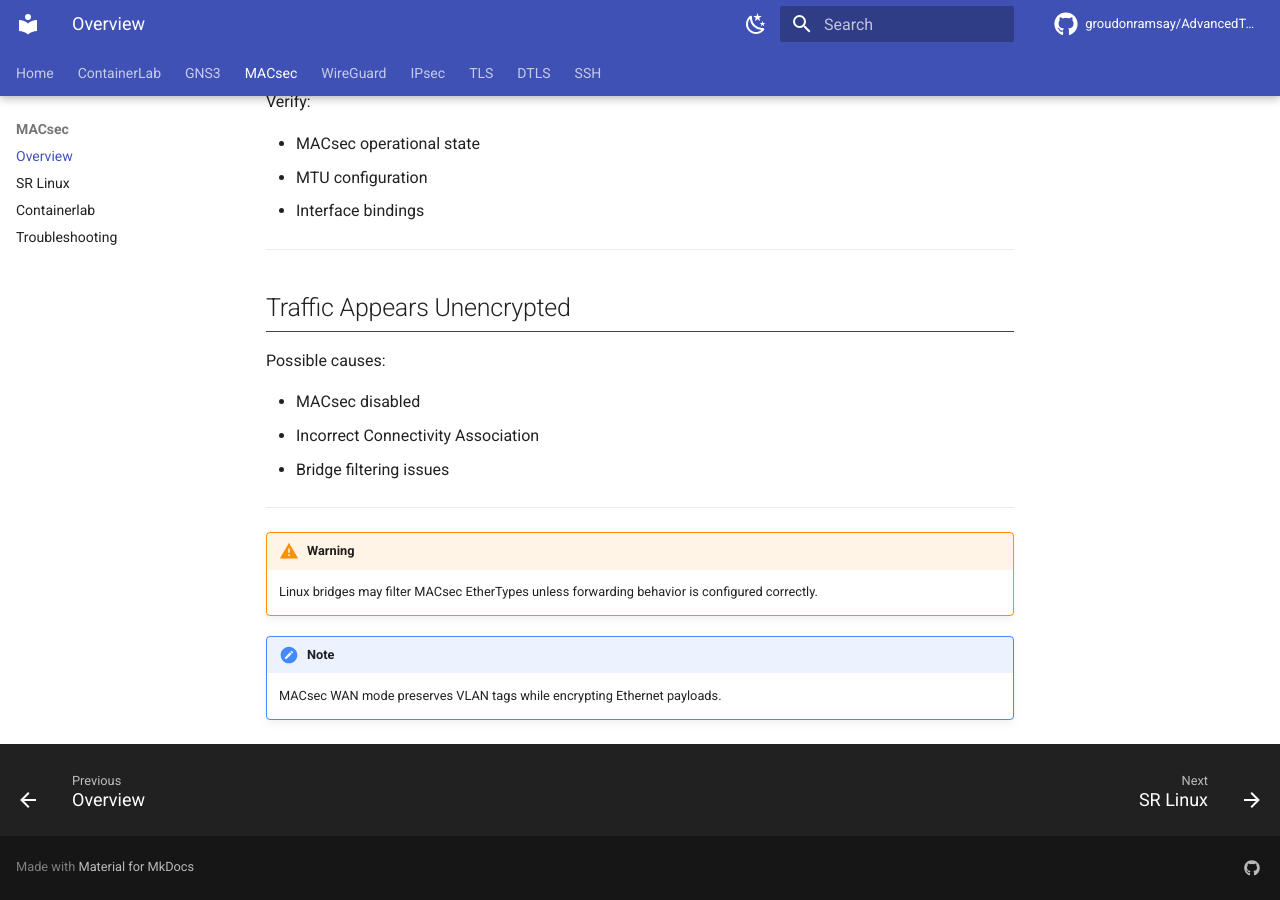
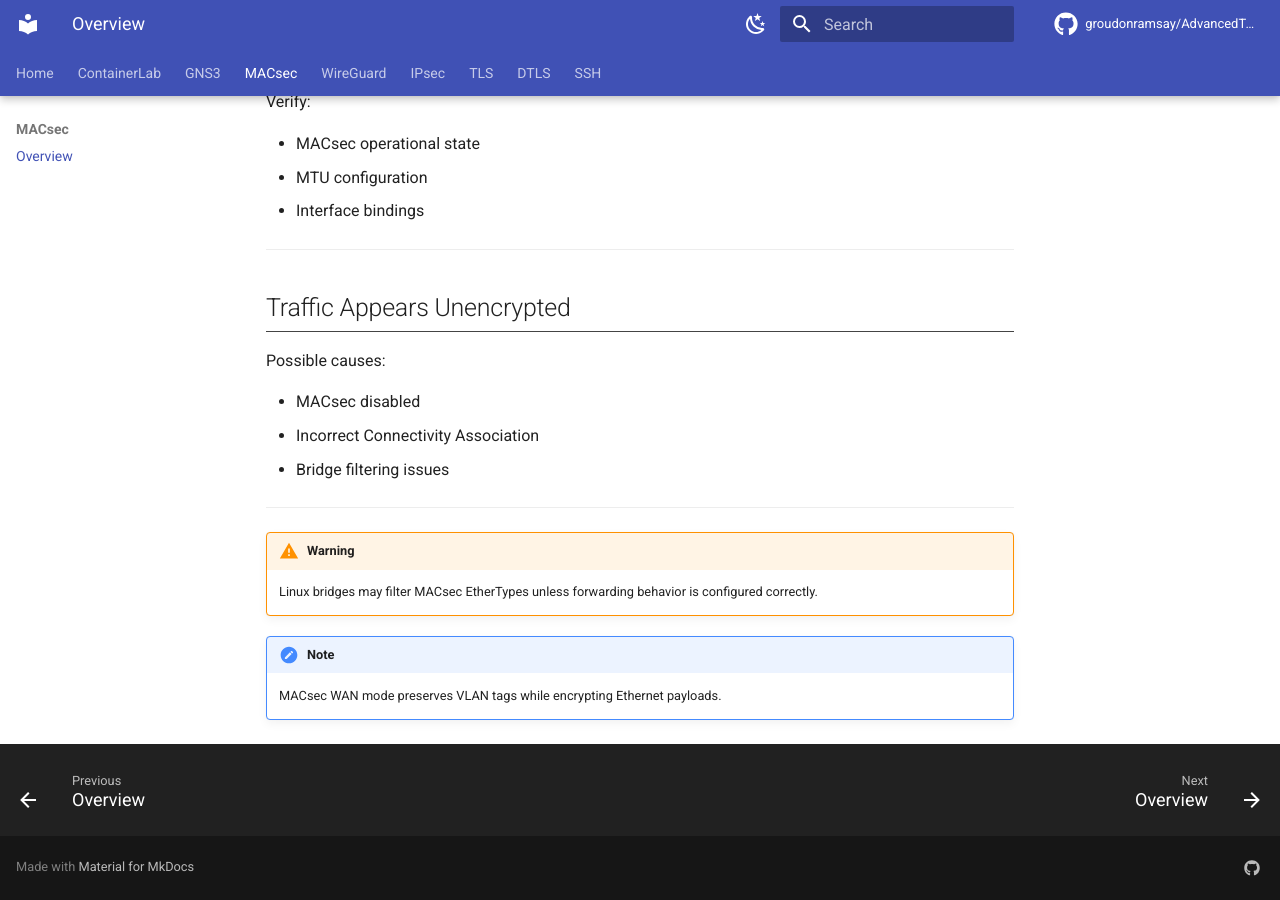
Before and after one commit to GroudonRamsay/AdvancedTunnellingLabs, an MkDocs documentation site: the page built from docs/macsec/index.md, in a window 1280 px wide and 900 px high, scrolled down 16487 px. Built offline with MkDocs 1.6.1 and Material for MkDocs 9.7.7, drawn with Linux system fonts in a browser that asks for light colours; comment, search, counter and statistics services are not loaded.

Commit message:
Deleted unecessary pages related to MACsec

```diff
--- a/mkdocs.yml
+++ b/mkdocs.yml
@@ -130,9 +130,6 @@ nav:
 
   - MACsec:
       - Overview: macsec/index.md
-      - SR Linux: macsec/sr-linux.md
-      - Containerlab: macsec/containerlab.md
-      - Troubleshooting: macsec/troubleshooting.md
 
   - WireGuard:
       - Overview: wireguard/index.md
```
Also changed, not shown: docs/macsec/containerlab.md (deleted), docs/macsec/sr-linux.md (deleted), docs/macsec/troubleshooting.md (deleted).
